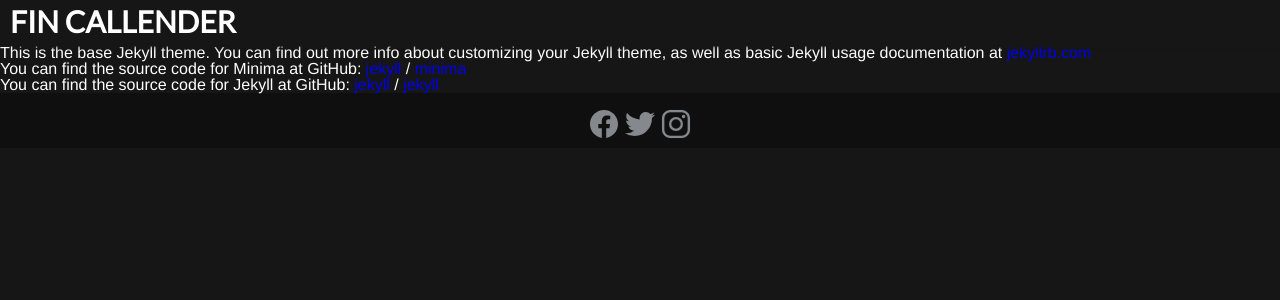
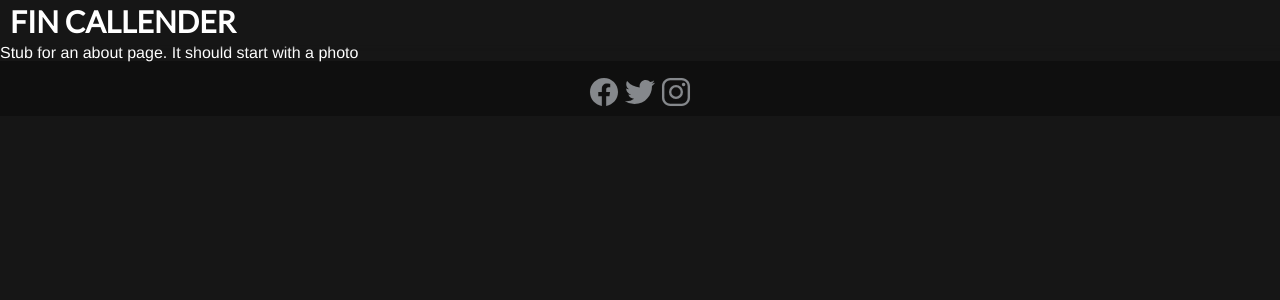
Before and after one commit to callenb/fincallender, a Jekyll site: the page built from about.markdown, in a window 1280 px wide. Shown: the top 300 px of the page. Built offline with Jekyll 4.4.1, drawn with Linux system fonts in a browser that asks for light colours.

Commit message:
Marked as stub

```diff
--- a/about.markdown
+++ b/about.markdown
@@ -2,17 +2,6 @@
 layout: page
 title: About
 permalink: /about/
+image: /
 ---
-
-This is the base Jekyll theme. You can find out more info about customizing your Jekyll theme, as well as basic Jekyll usage documentation at [jekyllrb.com](https://jekyllrb.com/)
-
-You can find the source code for Minima at GitHub:
-[jekyll][jekyll-organization] /
-[minima](https://github.com/jekyll/minima)
-
-You can find the source code for Jekyll at GitHub:
-[jekyll][jekyll-organization] /
-[jekyll](https://github.com/jekyll/jekyll)
-
-
-[jekyll-organization]: https://github.com/jekyll
+Stub for an about page.  It should start with a photo
```
